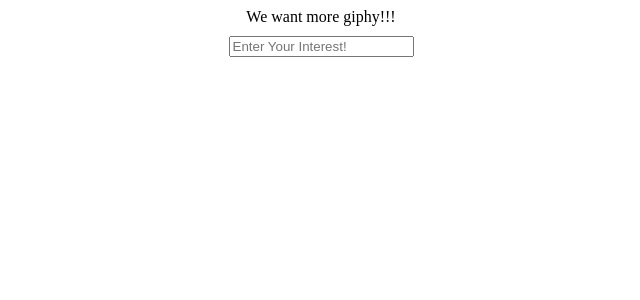
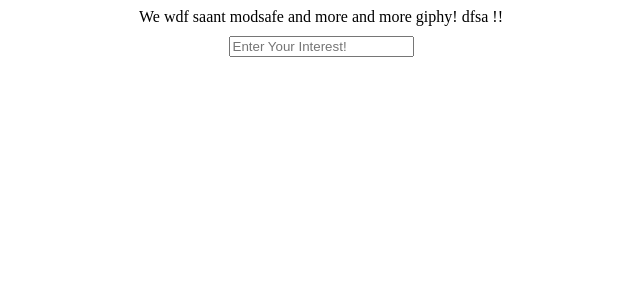
Before and after one commit to nmiculinic/Workshop-CloudUp, a React app: page / in a window 1280 px wide. Shown: the top 300 px of the page, without its empty margins (319-959 px from the left). Built offline with nearby package versions, Linux system fonts and the light colour scheme; no server answers.

Commit message:
Update index.tsx

```diff
--- a/src/index.tsx
+++ b/src/index.tsx
@@ -68,7 +68,7 @@
                     source={this.state.gifSource}
                 />
 
-                {'We want more giphy!!!'}
+                {'We wdf saant modsafe and more and more giphy! dfsa !!'}
 
                 <form
                     onSubmit={this.onSubmit}
```
